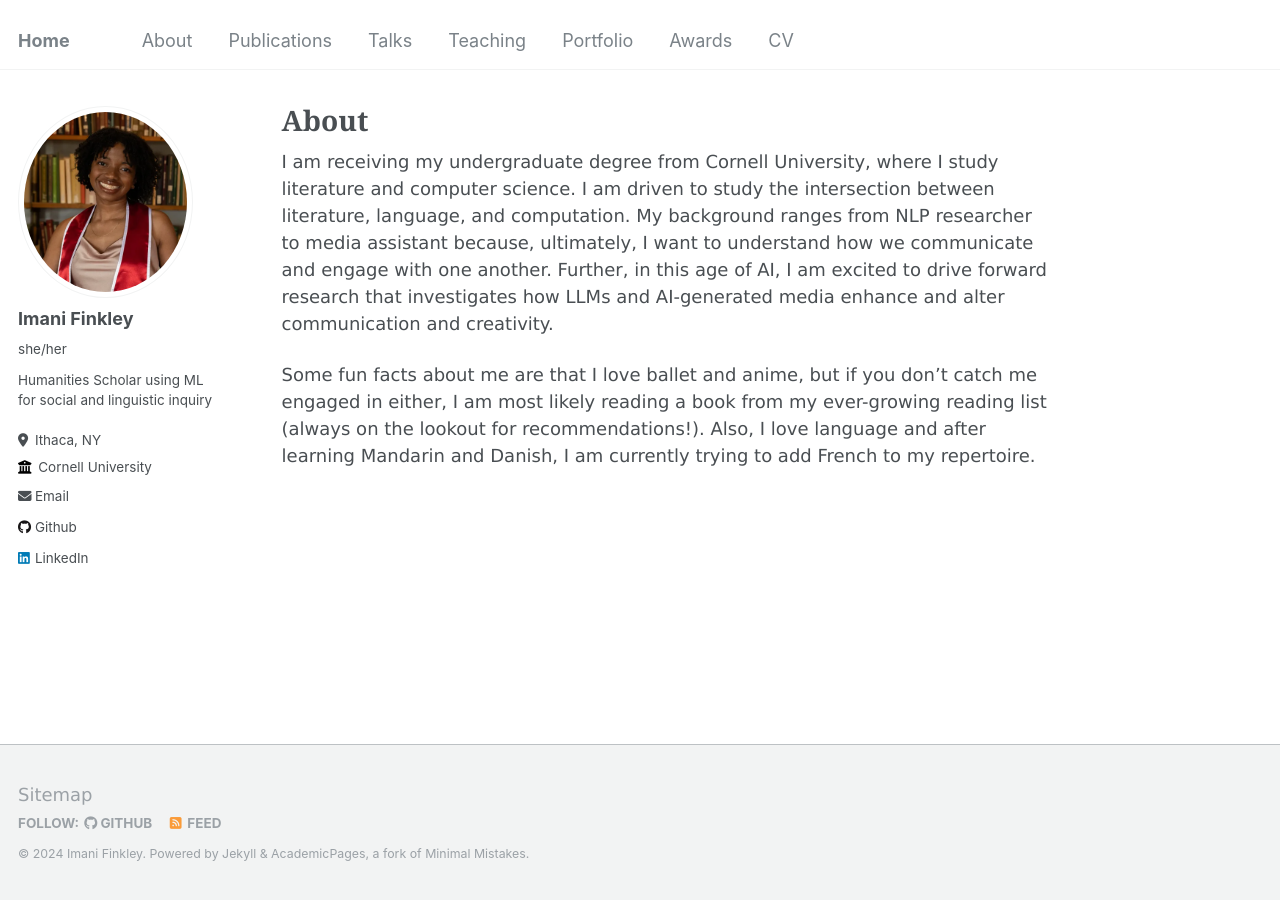
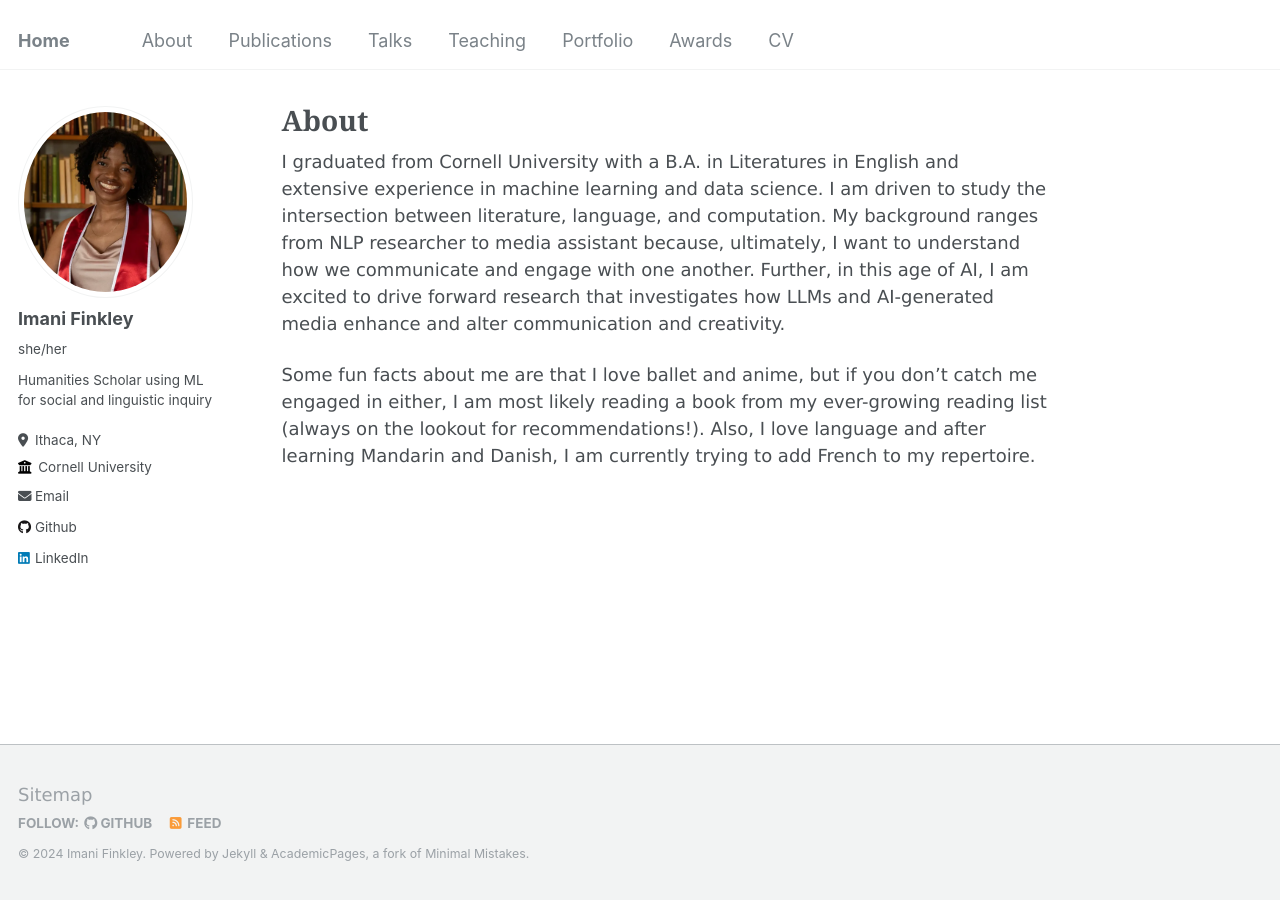
Before and after one commit to imanif/imanif.github.io, a Jekyll site: the page built from _pages/about.md, in a window 1280 px wide. Built offline with Jekyll 4.4.1, drawn with Linux system fonts in a browser that asks for light colours.

Commit message:
update about page

```diff
--- a/_pages/about.md
+++ b/_pages/about.md
@@ -4,7 +4,7 @@ title: "About"
 author_profile: true
 ---
 
-I am receiving my undergraduate degree from Cornell University, where I study literature and computer science. I am driven to study the intersection between literature, language, and computation. My background ranges from NLP researcher to media assistant because, ultimately, I want to understand how we communicate and engage with one another. Further, in this age of AI, I am excited to drive forward research that investigates how LLMs and AI-generated media enhance and alter communication and creativity.
+I graduated from Cornell University with a B.A. in Literatures in English and extensive experience in machine learning and data science. I am driven to study the intersection between literature, language, and computation. My background ranges from NLP researcher to media assistant because, ultimately, I want to understand how we communicate and engage with one another. Further, in this age of AI, I am excited to drive forward research that investigates how LLMs and AI-generated media enhance and alter communication and creativity.
 
 
 Some fun facts about me are that I love ballet and anime, but if you don’t catch me engaged in either, I am most likely reading a book from my ever-growing reading list (always on the lookout for recommendations!). Also, I love language and after learning Mandarin and Danish, I am currently trying to add French to my repertoire.
```
